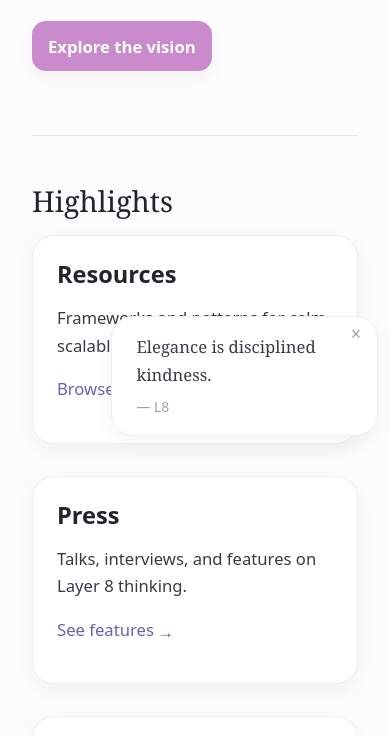
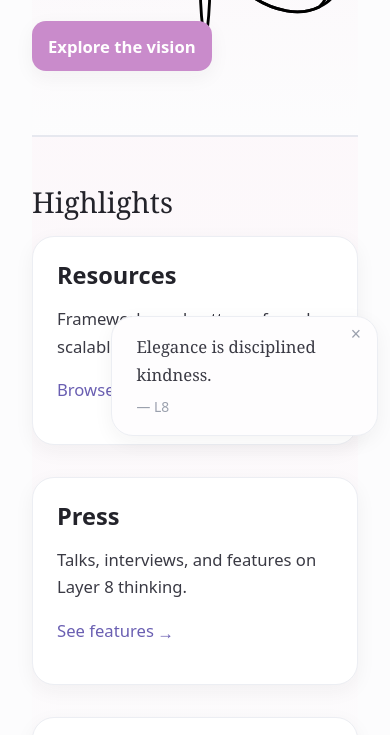
Before and after one commit to bowmanccie/butterflylayer, a plain HTML site: page site/pages/index.html in a window 390 px wide. Shown: the part 396-1131 px from the top of the page. Drawn offline with Linux system fonts and the light colour scheme.

Commit message:
Add latest CSS changes and image assets

```diff
--- a/site/assets/css/main.css
+++ b/site/assets/css/main.css
@@ -23,12 +23,13 @@ body {
 
 img, svg, video { max-width: 100%; height: auto; display: block; }
 
-/* Links (lighter default, underline on hover) */
-a {
-  color: var(--lavender-ink);
-  text-decoration: none;
+/* Links — blush-ink underline on hover for elegance */
+a { color: var(--lavender-ink); text-decoration: none; text-underline-offset: 2px; }
+a:hover {
+  text-decoration: underline;
+  text-decoration-thickness: 1px;
+  text-decoration-color: color-mix(in oklab, var(--orchid) 40%, var(--lavender-ink));
 }
-a:hover { text-decoration: underline; }
 
 /* Headings */
 h1, h2, h3, h4 {
@@ -108,7 +109,7 @@ ul, ol { margin: 0 0 var(--space-md) 1.2rem; padding: 0 0 0 1rem; }
 /* 3) Header & Navigation (softer, airier) */
 .site-header {
   position: sticky; top: 0; z-index: var(--z-header);
-  background: color-mix(in oklab, var(--surface) 94%, white 6%);
+  background: color-mix(in oklab, var(--surface) 92%, var(--blush) 8%);
   border-bottom: 1px solid var(--ink-150);
   backdrop-filter: saturate(140%) blur(8px);
 }
@@ -149,9 +150,29 @@ ul, ol { margin: 0 0 var(--space-md) 1.2rem; padding: 0 0 0 1rem; }
 /* 4) Hero, Cards, Pull Quotes (lighter hero) */
 .hero {
   padding: var(--space-3xl) 0 var(--space-2xl);
-  background: var(--hero-tint);
+
+  /* Top → bottom: 1) SVG butterfly (side profile), 2) blush bloom, 3) gradient wash */
+  background-image:
+    url("/assets/img/ui/butterfly-line.svg"),
+    radial-gradient(80% 60% at 18% 22%, color-mix(in oklab, var(--blush) 38%, white) 0%, transparent 60%),
+    var(--hero-tint);
+
+  background-repeat: no-repeat, no-repeat, no-repeat;
+
+  /* Place the butterfly on the left; keep generous size but not overpowering */
+  background-size: clamp(560px, 44vw, 820px) auto, 120% 100%, 100% 100%;
+  background-position: left 4% center, 0 0, 0 0;
+
   border-bottom: 1px solid var(--ink-150);
 }
+
+@media (max-width: 520px) {
+  .hero {
+    background-size: clamp(380px, 78vw, 560px) auto, 150% 120%, 100% 100%;
+    background-position: left -4% top -10%, 0 0, 0 0;
+  }
+}
+
 .hero-title {
   font-family: var(--font-serif);
   font-size: var(--step-5);
@@ -170,9 +191,14 @@ ul, ol { margin: 0 0 var(--space-md) 1.2rem; padding: 0 0 0 1rem; }
   border-radius: var(--radius-lg);
   padding: var(--space-lg);
   box-shadow: var(--shadow-soft);
-  transition: transform 220ms ease, box-shadow 220ms ease;
+  transition: transform 220ms ease, box-shadow 220ms ease, border-color 220ms ease, background-color 220ms ease;
 }
-.card:hover { transform: translateY(-2px); box-shadow: var(--shadow-hover); }
+.card:hover {
+  transform: translateY(-2px);
+  box-shadow: var(--shadow-hover);
+  border-color: color-mix(in oklab, var(--orchid) 24%, var(--silver));
+  background: color-mix(in oklab, var(--ui-tint) 30%, white);
+}
 
 .pull-quote {
   margin: var(--space-2xl) auto;
@@ -203,13 +229,13 @@ ul, ol { margin: 0 0 var(--space-md) 1.2rem; padding: 0 0 0 1rem; }
 }
 .footer-nav a { color: var(--ink-700); }
 .footer-nav a:hover { color: var(--ink-900); }
+
 .signature-slot {
   width: 220px; height: 64px;
-  background: var(--surface-tint);
+  background: var(--ui-tint);
   border-radius: var(--radius-md);
   box-shadow: inset 0 0 0 1px var(--silver);
 }
-
 /* Desktop: footer links horizontal */
 @media (min-width: 880px) {
   .footer-nav {
@@ -226,8 +252,8 @@ ul, ol { margin: 0 0 var(--space-md) 1.2rem; padding: 0 0 0 1rem; }
   right: clamp(12px, 3vw, 28px);
   bottom: clamp(12px, 3vw, 28px);
   max-width: 28ch;
-  background: var(--surface);
   border: 1px solid var(--silver);
+  background: color-mix(in oklab, var(--ui-tint) 35%, white);
   border-radius: var(--radius-lg);
   box-shadow: var(--shadow-soft);
   padding: var(--space-md) var(--space-lg);
@@ -248,9 +274,18 @@ ul, ol { margin: 0 0 var(--space-md) 1.2rem; padding: 0 0 0 1rem; }
 @keyframes quoteIn { to { opacity: 1; transform: translateY(0); } }
 
 /* 7) Page section spacing */
-.page-header { padding: var(--space-2xl) 0 var(--space-xl); }
+.page-header {
+  padding: var(--space-2xl) 0 var(--space-xl);
+  background: var(--section-tint);
+  border-bottom: 1px solid var(--ink-150);
+}
 .page-intro { color: var(--ink-600); max-width: 70ch; }
 
-.highlights { padding: var(--space-2xl) 0; }
+.highlights {
+  padding: var(--space-2xl) 0;
+  background: var(--section-tint);
+  border-top: 1px solid var(--ink-150);
+  border-bottom: 1px solid var(--ink-150);
+}
 .backtotop a { color: var(--ink-500); }
 .backtotop a:hover { color: var(--ink-700); }
--- a/site/assets/css/variables.css
+++ b/site/assets/css/variables.css
@@ -2,35 +2,50 @@
 :root {
   /* Brand Palette — L8 The Butterfly Layer (airier) */
   --pearl:            #FCFCFD;   /* softer canvas */
-  --blush:            #F7EAF2;   /* lighter warm wash */
-  --orchid:           #C98BCB;   /* elegant accent (lightened) */
+  --blush:            #F7EAF2;   /* light warm wash */
+  --orchid:           #C98BCB;   /* elegant accent */
   --silver:           #ECEEF3;   /* lighter lines/borders */
-  --lavender-ink:     #6A5FB2;   /* softer, less heavy accent ink */
+  --lavender-ink:     #6A5FB2;   /* accent ink */
 
-  /* Neutrals (lightened contrast for an airy look) */
+  /* Neutrals */
   --ink-900:          #23232A;
   --ink-800:          #2C2C34;
   --ink-700:          #3A3A44;
   --ink-500:          #5A5A66;
   --ink-300:          #9AA0AD;
-  --ink-150:          #E6E8EF;   /* extra-soft dividers */
+  --ink-150:          #E6E8EF;
 
-  /* Backgrounds */
+  /* Backgrounds — B2+: medium+ blush, airy but clearly pink */
   --bg:               var(--pearl);
-  --surface:          #FFFFFF;   /* cards, panels */
-  --surface-tint:     color-mix(in oklab, var(--blush) 16%, white);
+  --surface:          #FFFFFF;
+  --surface-tint:     color-mix(in oklab, var(--blush) 26%, white);
+
+  /* Hero wash — bump blush to ~48% at the top */
   --hero-tint:        linear-gradient(
                         180deg,
-                        color-mix(in oklab, var(--blush) 10%, white) 0%,
-                        color-mix(in oklab, var(--pearl) 92%, white) 100%
+                        color-mix(in oklab, var(--blush) 52%, white) 0%,
+                        color-mix(in oklab, var(--pearl) 90%, white) 100%
                       );
+
+  /* Section wash (page headers / highlights) — stronger but under hero */
+  --section-tint:     linear-gradient(
+                        180deg,
+                        color-mix(in oklab, var(--blush) 34%, white) 0%,
+                        color-mix(in oklab, var(--pearl) 96%, white) 100%
+                      );
+
+  /* UI tint for subtle fills */
+  --ui-tint:          color-mix(in oklab, var(--blush) 30%, white);
+
+  /* Hero graphic size (ensure presence) */
+  --hero-graphic-size: clamp(560px, 42vw, 880px);
 
   /* Typography */
   --font-sans:        ui-sans-serif, system-ui, "Segoe UI", Roboto, "Helvetica Neue", Arial, "Noto Sans", "Apple Color Emoji", "Segoe UI Emoji";
   --font-serif:       "Cormorant Garamond", "Cormorant", Georgia, "Times New Roman", serif;
   --font-mono:        ui-monospace, SFMono-Regular, Menlo, Monaco, Consolas, "Liberation Mono", "Courier New", monospace;
 
-  /* Type scale (fluid) */
+  /* Type scale & spacing */
   --step--1: clamp(0.86rem, 0.84rem + 0.2vw, 0.95rem);
   --step-0:  clamp(1.00rem, 0.98rem + 0.25vw, 1.10rem);
   --step-1:  clamp(1.20rem, 1.12rem + 0.50vw, 1.35rem);
@@ -39,7 +54,6 @@
   --step-4:  clamp(2.20rem, 1.80rem + 1.80vw, 2.80rem);
   --step-5:  clamp(2.75rem, 2.10rem + 2.40vw, 3.60rem);
 
-  /* Spacing */
   --space-2xs:  0.25rem;
   --space-xs:   0.5rem;
   --space-sm:   0.75rem;
@@ -49,26 +63,24 @@
   --space-2xl:  3rem;
   --space-3xl:  4.5rem;
 
-  /* Radius & Shadow (softer) */
+  /* Radius & Shadow */
   --radius-sm:        8px;
   --radius-md:        14px;
   --radius-lg:        22px;
   --shadow-soft:      0 6px 20px rgba(35, 35, 42, 0.05);
   --shadow-hover:     0 10px 28px rgba(35, 35, 42, 0.08);
 
-  /* Borders */
+  /* Borders & focus ring */
   --border:           1px solid var(--silver);
-
-  /* Focus ring (subtle) */
   --focus-ring:       0 0 0 3px color-mix(in oklab, var(--orchid) 30%, white);
 
-  /* Z-index */
+  /* Z-index stacks */
   --z-header:         1000;
   --z-overlay:        1100;
   --z-tooltip:        1200;
 }
 
-/* Dark mode hook (kept, but softened) */
+/* Dark mode preserved for future use (not active)
 @media (prefers-color-scheme: dark) {
   :root {
     --bg:           #111214;
@@ -85,3 +97,4 @@
     --focus-ring:   0 0 0 3px color-mix(in oklab, var(--orchid) 35%, black);
   }
 }
+*/
```
Also changed, not shown: site/assets/img/ui/butterfly-line.svg (added), site/assets/img/ui/signature-jennifer-butterfly.svg (added).
